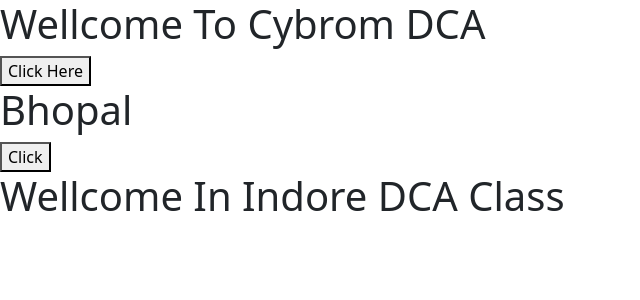
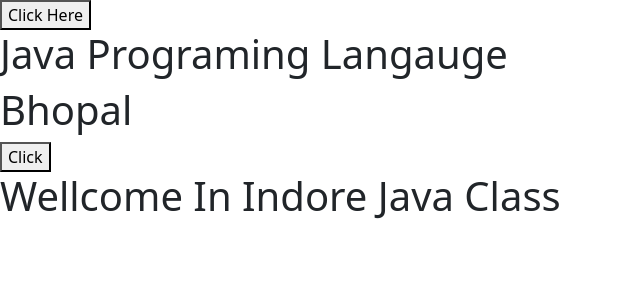
Before and after one commit to rahullokhande123/React_codes, a React (Vite) app: page / in a window 1280 px wide. Shown: the top 300 px of the page, without its empty margins (0-640 px from the left). Built offline with nearby package versions, Linux system fonts and the light colour scheme.

Commit message:
Global_State_Menegment

```diff
--- a/src/App.jsx
+++ b/src/App.jsx
@@ -1,16 +1,20 @@
-import Bhopal from "./Bhopal"
-import { myContext } from "./CourseContext"
-import { useContext } from "react"
+import Bhopal from "./Bhopal";
+import { useState } from "react";
+import { createContext } from "react";
 
+const courseContext=createContext();
 const App=()=>{
 
-  const {course,setCourse}=useContext(myContext)
+  const [course,setCourse]=useState("Java");
   return(
     <>
-    <h1>Wellcome To Cybrom {course}</h1>
-    <button onClick={()=>{setCourse("PHP")}}>Click Here</button>
-    <Bhopal/>
+    <button onClick={()=>{setCourse("Python")}} >Click Here</button>
+    <h1>  {course} Programing Langauge </h1>
+    <courseContext.Provider value={{course,setCourse}}>
+      <Bhopal/>
+    </courseContext.Provider>
     </>
   )
 }
-export default App
+export default App;
+export {courseContext};
--- a/src/Indore.jsx
+++ b/src/Indore.jsx
@@ -1,8 +1,8 @@
-import { myContext } from "./CourseContext";
+import { courseContext } from "./App";
 import { useContext } from "react";
 
 const Indore=()=>{
-    const {course,setCourse}=useContext(myContext);
+    const {course,setCourse}=useContext(courseContext);
     return(
       <>
       <button onClick={()=>{setCourse("C++")}} >Click</button>
--- a/src/main.jsx
+++ b/src/main.jsx
@@ -3,10 +3,4 @@ import ReactDOM from 'react-dom/client'
 import App from './App.jsx'
 import 'bootstrap/dist/css/bootstrap.min.css';
 // import "./css/style.css";
-import CourseContext from './CourseContext.jsx';
-ReactDOM.createRoot(document.getElementById('root')).render(
-<CourseContext>
-<App />
-</CourseContext>
-
-)
+ReactDOM.createRoot(document.getElementById('root')).render(<App />)
```
Also changed, not shown: src/Bhopal.jsx (line endings or trailing spaces).
